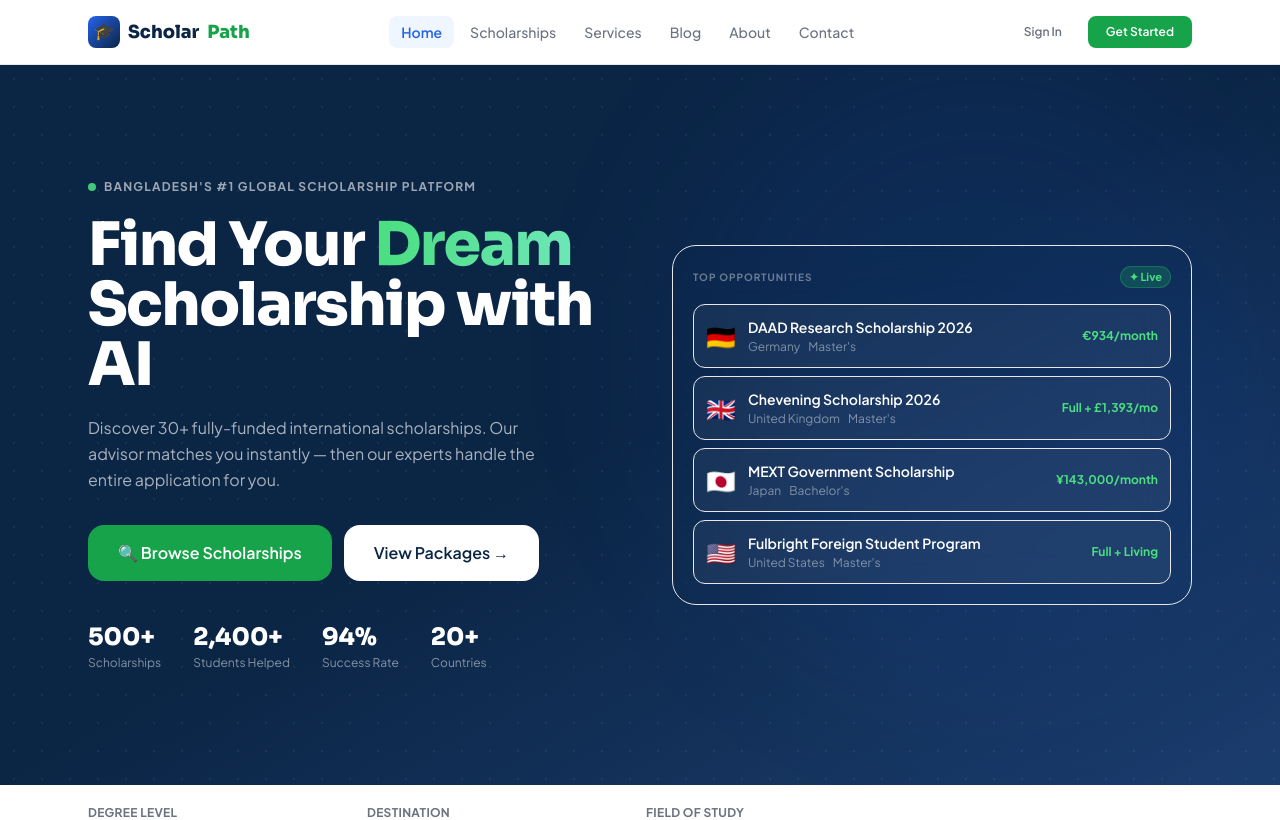
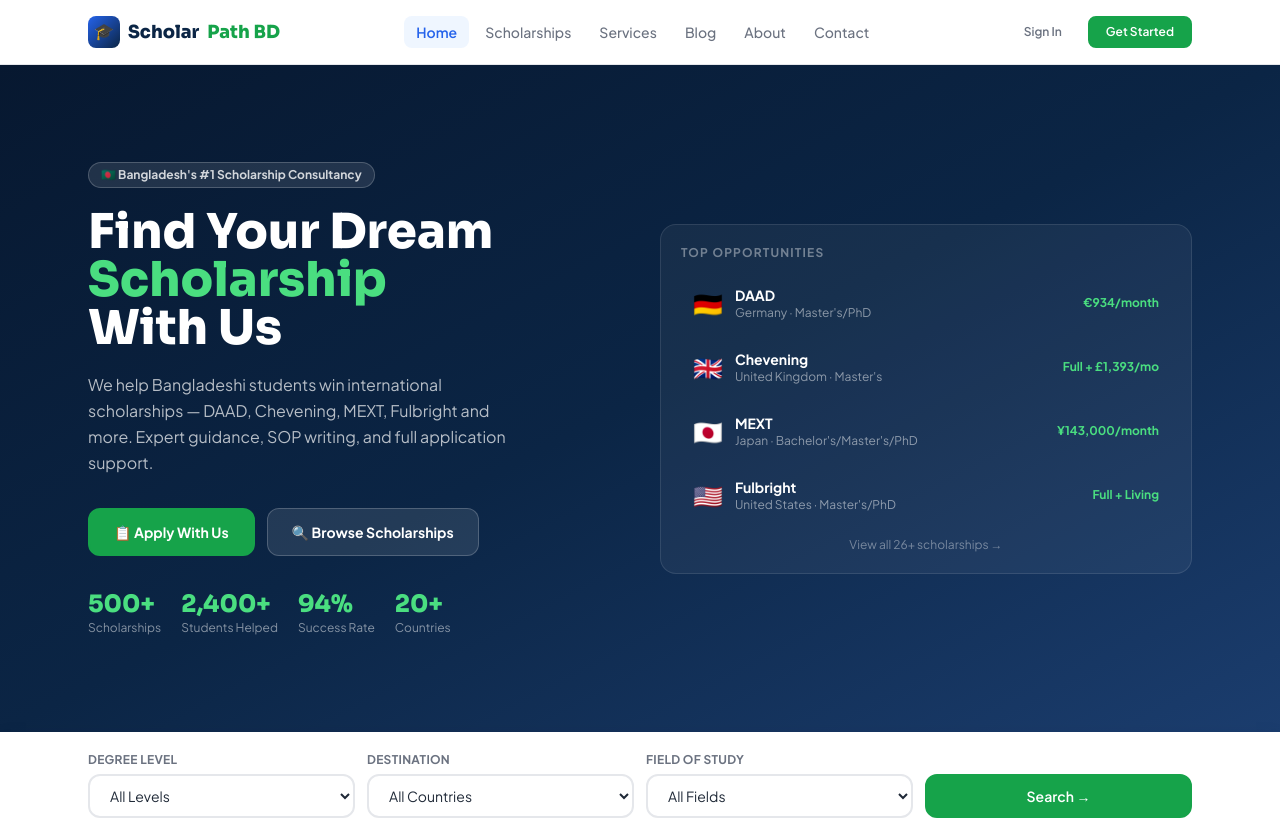
Before and after one commit to shajidhossain626-cell/Schoolar-path-Bd-Front-end, a React (Vite) app: page / in a window 1280 px wide. Shown: the top 820 px of the page. Built offline with nearby package versions, Linux system fonts and the light colour scheme.

Commit message:
fix logo and hero section

```diff
--- a/src/components/layout/Navbar.jsx
+++ b/src/components/layout/Navbar.jsx
@@ -28,7 +28,7 @@ export default function Navbar({ onOpenAuth }) {
           {/* Logo */}
           <Link to="/" className="flex items-center gap-2 font-head font-black text-lg text-navy-800">
             <div className="w-8 h-8 bg-gradient-to-br from-blue-600 to-navy-800 rounded-lg flex items-center justify-center text-base flex-shrink-0">🎓</div>
-            Scholar<span className="text-green-600">Path</span>
+            Scholar<span className="text-green-600">Path BD</span>
           </Link>
 
           {/* Desktop nav */}
--- a/src/pages/HomePage.jsx
+++ b/src/pages/HomePage.jsx
@@ -1,11 +1,10 @@
 import { Link, useNavigate } from 'react-router-dom'
 import { useScholarships } from '@context/ScholarshipContext'
 import ScholarshipCard from '@components/common/ScholarshipCard'
-import AISearchBar from '@components/common/AISearchBar'
 
 const STATS = [['500+', 'Scholarships'], ['2,400+', 'Students Helped'], ['94%', 'Success Rate'], ['20+', 'Countries']]
 const STEPS = [
-  { n: 1, title: 'Discover & Match', desc: 'Use our AI advisor and smart filters to find scholarships perfectly matched to your profile, field, and goals.' },
+  { n: 1, title: 'Discover & Match', desc: 'Use our smart filters and search to find scholarships perfectly matched to your profile, field, and goals.' },
   { n: 2, title: 'Prepare & Upload', desc: 'Get a personalized document checklist. Upload files securely to your dashboard. Our experts review everything.' },
   { n: 3, title: 'Apply & Succeed', desc: 'Apply independently or let our team handle it completely. Track your application in real-time and celebrate your acceptance!' },
 ]
@@ -17,72 +16,61 @@ const TESTIMONIALS = [
 
 export default function HomePage() {
   const { scholarships } = useScholarships()
-  const countryMap = {}
-  scholarships.forEach(s => { if (s.country && s.flag) countryMap[s.country] = s.flag })
-
   const navigate = useNavigate()
   const featured = scholarships.slice(0, 6)
 
   return (
     <>
+
       {/* HERO */}
-      <section className="bg-gradient-to-br from-navy-800 via-navy-800 to-navy-600 min-h-[90vh] flex items-center py-16 relative overflow-hidden">
-        <div className="dot-pattern absolute inset-0 pointer-events-none" />
-        <div className="absolute top-0 right-0 w-[600px] h-[600px] bg-blue-600/10 rounded-full blur-[80px]" />
-        <div className="absolute bottom-0 left-0 w-[400px] h-[400px] bg-green-600/8 rounded-full blur-[80px]" />
-        <div className="container relative z-10">
-          <div className="grid md:grid-cols-2 gap-16 items-center">
+      <div className="bg-gradient-to-br from-navy-900 via-navy-800 to-navy-600 py-16 md:py-24 text-white">
+        <div className="container">
+          <div className="grid md:grid-cols-2 gap-10 items-center">
             <div>
-              <div className="flex items-center gap-2 mb-5">
-                <div className="w-2 h-2 bg-green-400 rounded-full animate-pulse" />
-                <span className="text-xs font-bold text-white/60 uppercase tracking-widest">Bangladesh's #1 Global Scholarship Platform</span>
+              <span className="inline-block bg-white/10 border border-white/20 text-white/80 text-xs font-bold px-3 py-1 rounded-full mb-5">🇧🇩 Bangladesh's #1 Scholarship Consultancy</span>
+              <h1 className="font-head font-black text-4xl md:text-5xl leading-tight mb-5">
+                Find Your Dream<br />
+                <span className="text-green-400">Scholarship</span><br />
+                With Us
+              </h1>
+              <p className="text-white/70 text-base leading-relaxed mb-8 max-w-md">
+                We help Bangladeshi students win international scholarships — DAAD, Chevening, MEXT, Fulbright and more. Expert guidance, SOP writing, and full application support.
+              </p>
+              <div className="flex flex-wrap gap-3 mb-8">
+                <a href="/intake.html" className="btn btn-primary px-6 py-3 text-sm font-bold">📋 Apply With Us</a>
+                <Link to="/scholarships" className="btn px-6 py-3 text-sm font-bold" style={{background:'rgba(255,255,255,0.1)',color:'#fff',border:'1px solid rgba(255,255,255,0.2)'}}>🔍 Browse Scholarships</Link>
               </div>
-              <h1 className="text-4xl md:text-5xl lg:text-6xl font-black text-white tracking-tight mb-5 leading-[1.08]">
-                Find Your <span className="bg-gradient-to-r from-green-400 to-emerald-300 bg-clip-text text-transparent">Dream</span><br />Scholarship with AI
-              </h1>
-              <p className="text-white/65 text-base leading-relaxed max-w-md mb-8">
-                Discover 30+ fully-funded international scholarships. Our advisor matches you instantly — then our experts handle the entire application for you.
-              </p>
-              <div className="flex flex-wrap gap-3 mb-10">
-                <Link to="/scholarships" className="btn btn-primary btn-lg">🔍 Browse Scholarships</Link>
-                <Link to="/services" className="btn btn-white btn-lg">View Packages →</Link>
-              </div>
-              <div className="flex gap-8">
+              <div className="flex flex-wrap gap-5">
                 {STATS.map(([val, label]) => (
                   <div key={label}>
-                    <div className="font-head font-black text-2xl text-white">{val}</div>
-                    <div className="text-xs text-white/50 mt-0.5">{label}</div>
+                    <div className="font-head font-black text-2xl text-green-400">{val}</div>
+                    <div className="text-white/50 text-xs">{label}</div>
                   </div>
                 ))}
               </div>
             </div>
-            {/* Hero card */}
             <div className="hidden md:block">
-              <div className="bg-white/7 backdrop-blur-xl border border-white/12 rounded-3xl p-5 text-white">
-                <div className="flex items-center justify-between mb-4">
-                  <span className="text-[10px] font-bold tracking-widest text-white/40 uppercase">Top Opportunities</span>
-                  <span className="flex items-center gap-1 px-2 py-0.5 bg-green-500/20 border border-green-500/30 rounded-full text-[11px] font-bold text-green-400">✦ Live</span>
-                </div>
-                {scholarships.slice(0, 4).map(s => (
+              <div className="bg-white/5 border border-white/10 rounded-2xl p-5">
+                <div className="text-xs font-bold text-white/40 uppercase tracking-widest mb-3">Top Opportunities</div>
+                {scholarships.slice(0,4).map(s => (
                   <Link key={s.id} to={`/scholarships/${s.id}`}
-                    className="flex items-center gap-3 p-3 bg-white/5 border border-white/8 rounded-xl mb-2 last:mb-0 hover:bg-white/10 transition-colors">
-                    <span className="text-2xl">{s.flag}</span>
+                    className="flex items-center gap-3 p-3 rounded-xl hover:bg-white/10 transition-all mb-1 no-underline">
+                    <span className="text-2xl flex-shrink-0">{s.flag}</span>
                     <div className="flex-1 min-w-0">
-                      <div className="text-sm font-semibold truncate">{s.name}</div>
-                      <div className="text-xs text-white/45 flex gap-2 mt-0.5">
-                        <span>{s.country}</span><span>{s.tags[0]}</span>
-                      </div>
+                      <div className="text-sm font-bold text-white truncate">{s.short || s.name}</div>
+                      <div className="text-xs text-white/50">{s.country} · {(typeof s.degree === 'string' ? JSON.parse(s.degree||'[]') : s.degree||[]).map(d=>d==='masters'?"Master's":d==='phd'?'PhD':"Bachelor's").join('/')}</div>
                     </div>
-                    <span className="text-xs font-bold text-green-400 flex-shrink-0">{s.amount}</span>
+                    <div className="text-xs font-bold text-green-400 flex-shrink-0">{s.amount}</div>
                   </Link>
                 ))}
+                <Link to="/scholarships" className="block text-center text-xs text-white/40 hover:text-white/70 mt-3 transition-colors">
+                  View all {scholarships.length}+ scholarships →
+                </Link>
               </div>
             </div>
           </div>
         </div>
-      </section>
-
-
+      </div>
 
       {/* QUICK SEARCH */}
       <div className="bg-white shadow-card border-b border-gray-100">
@@ -90,8 +78,8 @@ export default function HomePage() {
           <div className="grid grid-cols-2 md:grid-cols-4 gap-3 items-end">
             {[
               { label: 'Degree Level', id: 'degree', opts: [['', 'All Levels'], ['bachelors', "Bachelor's"], ['masters', "Master's"], ['phd', 'PhD']] },
-              { label: 'Destination', id: 'country', opts: [['', 'All Countries'], ...Object.entries(countryMap).sort((a,b)=>a[0].localeCompare(b[0])).map(([c,f])=>[c, `${c} ${f}`])] },
-              { label: 'Field of Study', id: 'field',  opts: [['', 'All Fields'], ['engineering', 'Engineering & Tech'], ['business', 'Business & MBA'], ['medical', 'Medical & Health'], ['arts', 'Arts & Humanities'], ['social', 'Social Sciences'], ['multiple', 'Multiple / Any Field']] },
+              { label: 'Destination', id: 'country', opts: [['', 'All Countries'], ['Germany', 'Germany 🇩🇪'], ['United Kingdom', 'UK 🇬🇧'], ['United States', 'USA 🇺🇸'], ['Japan', 'Japan 🇯🇵'], ['Canada', 'Canada 🇨🇦']] },
+              { label: 'Field of Study', id: 'field',  opts: [['', 'All Fields'], ['engineering', 'Engineering'], ['business', 'Business'], ['medical', 'Medical'], ['arts', 'Arts']] },
             ].map(({ label, id, opts }) => (
               <div key={id}>
                 <label className="label">{label}</label>
@@ -116,7 +104,7 @@ export default function HomePage() {
       <div className="bg-gray-50 border-b border-gray-200 py-3">
         <div className="container">
           <div className="flex flex-wrap items-center justify-around gap-3 text-xs font-medium text-gray-600">
-            {['🏆 Trusted by 2,400+ students', '🔒 Verified scholarships only', '👨‍💼 Expert counselors on call', '⚡ Daily updates'].map(t => (
+            {['🏆 Trusted by 2,400+ students', '🔒 Verified scholarships only', '🎯 Smart scholarship matching', '👨‍💼 Expert counselors on call', '⚡ Daily updates'].map(t => (
               <span key={t}>{t}</span>
             ))}
           </div>
```
